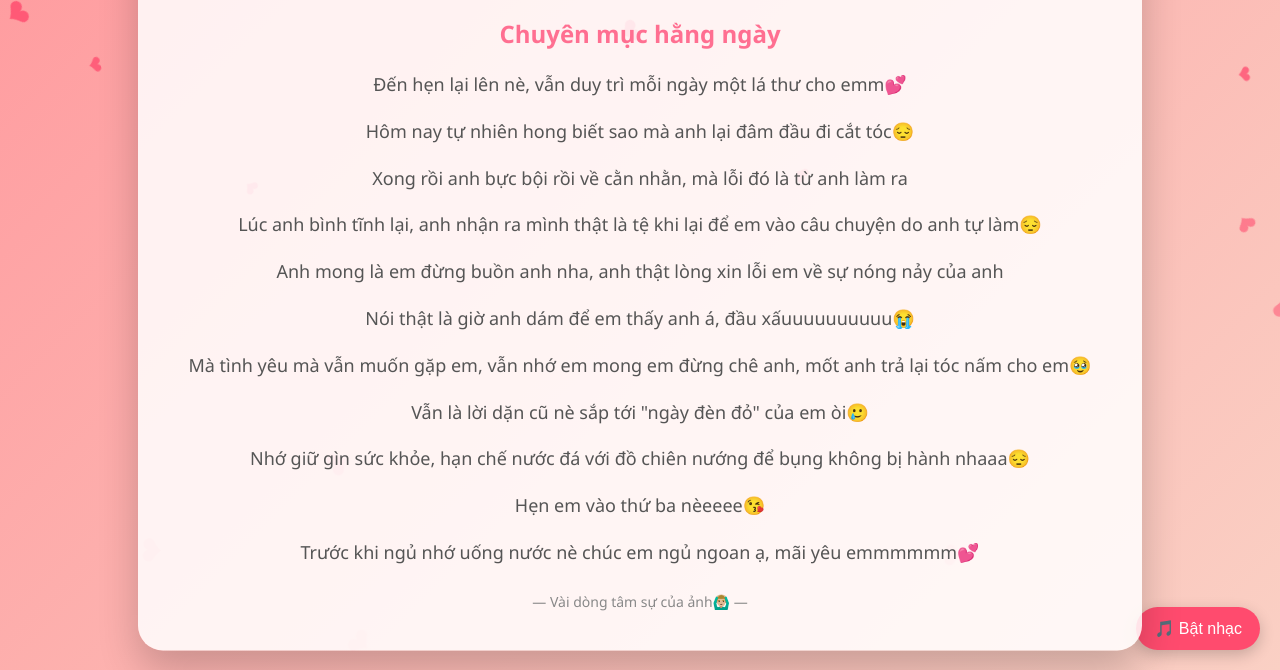
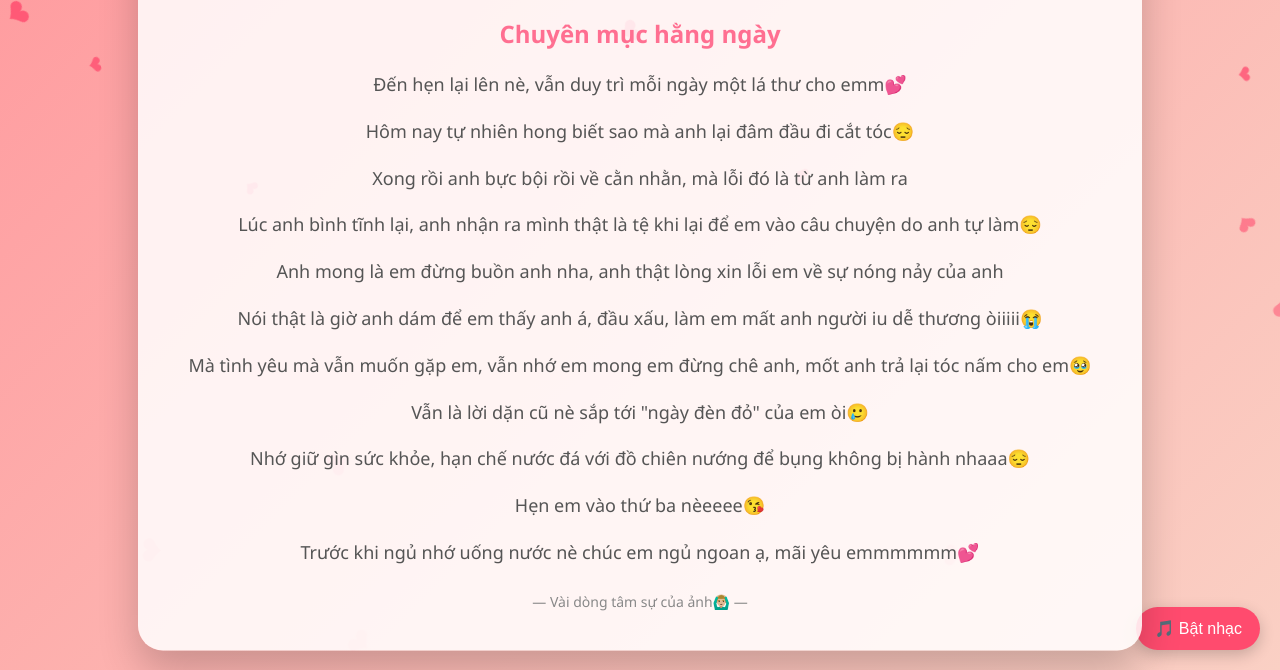
Before and after one commit to ChiPiMinh/nhu, a plain HTML site: page index.html in a window 1280 px wide. Shown: the part 130-800 px from the top of the page. Drawn offline with Linux system fonts and the light colour scheme.

Commit message:
Update index.html

```diff
--- a/index.html
+++ b/index.html
@@ -98,7 +98,7 @@
         <P>Xong rồi anh bực bội rồi về cằn nhằn, mà lỗi đó là từ anh làm ra</P>
         <p>Lúc anh bình tĩnh lại, anh nhận ra mình thật là tệ khi lại để em vào câu chuyện do anh tự làm😔</p>
         <p>Anh mong là em đừng buồn anh nha, anh thật lòng xin lỗi em về sự nóng nảy của anh</p>
-        <p>Nói thật là giờ anh dám để em thấy anh á, đầu xấuuuuuuuuuu😭</p>
+        <p>Nói thật là giờ anh dám để em thấy anh á, đầu xấu, làm em mất anh người iu dễ thương òiiiii😭</p>
         <p>Mà tình yêu mà vẫn muốn gặp em, vẫn nhớ em mong em đừng chê anh, mốt anh trả lại tóc nấm cho em🥹</p>
         <p>Vẫn là lời dặn cũ nè sắp tới "ngày đèn đỏ" của em òi🥲</p>
         <p>Nhớ giữ gìn sức khỏe, hạn chế nước đá với đồ chiên nướng để bụng không bị hành nhaaa😔</p>
```
